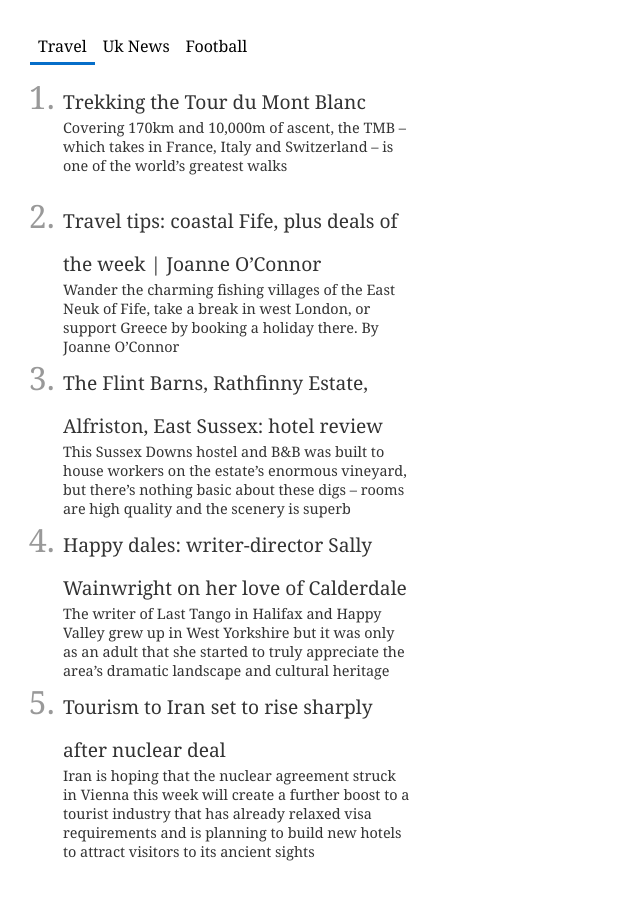
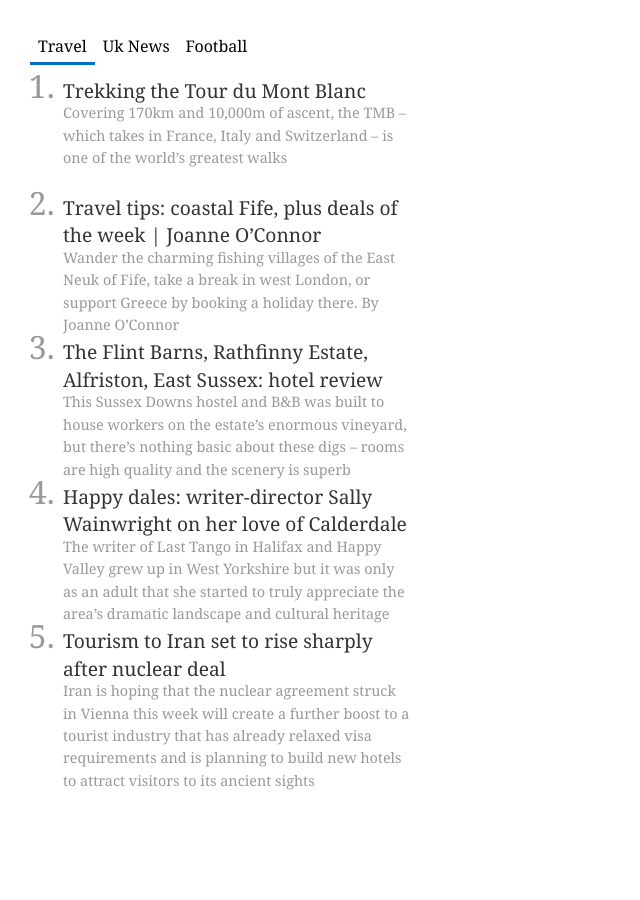
Before and after one commit to chickpeas/tabbedContent, a plain HTML site: page index.html in a window 1280 px wide. Shown: the whole page, without its empty margins (0-640 px from the left). After the commit the page ends 842 px from the top, so only its background shows below. Drawn offline with nearby package versions, Linux system fonts and the light colour scheme.

Commit message:
Update line-height and colors

```diff
--- a/style.css
+++ b/style.css
@@ -64,17 +64,16 @@ body {
 .tabContainer .newsElem {
     color: #999;
     font-size: 2rem;
+    line-height: 1.4rem;
 }
 .tabContainer .newsElem a {
     color: #333;
     text-decoration: none;
     font-size: 1.2rem;
 }
-.tabContainer .newsElem a:hover {
-    text-decoration: underline
-}
 .tabContainer .newsElem p {
     font-size: 0.9rem;
+    color: #999;
 }
 .tabContainer .newsElem h3 {
 display: inline
```
